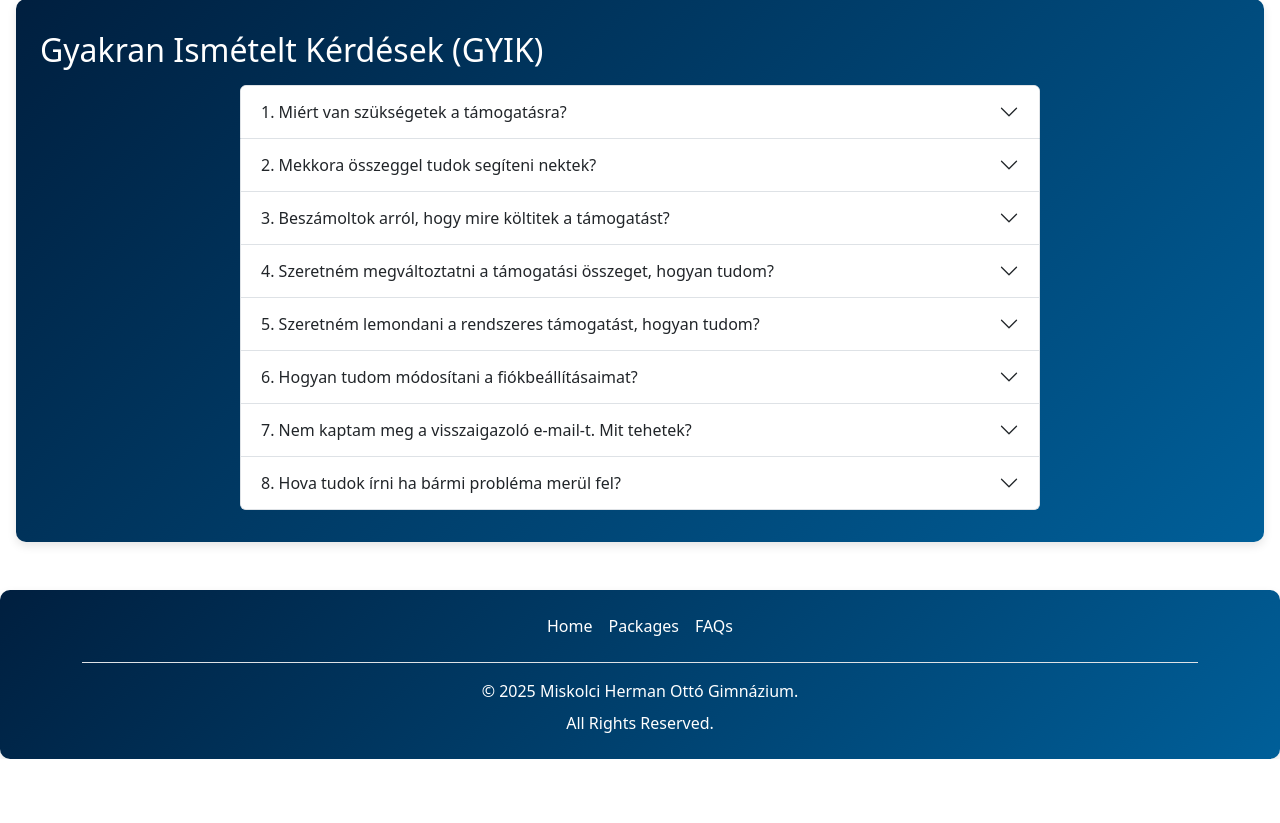
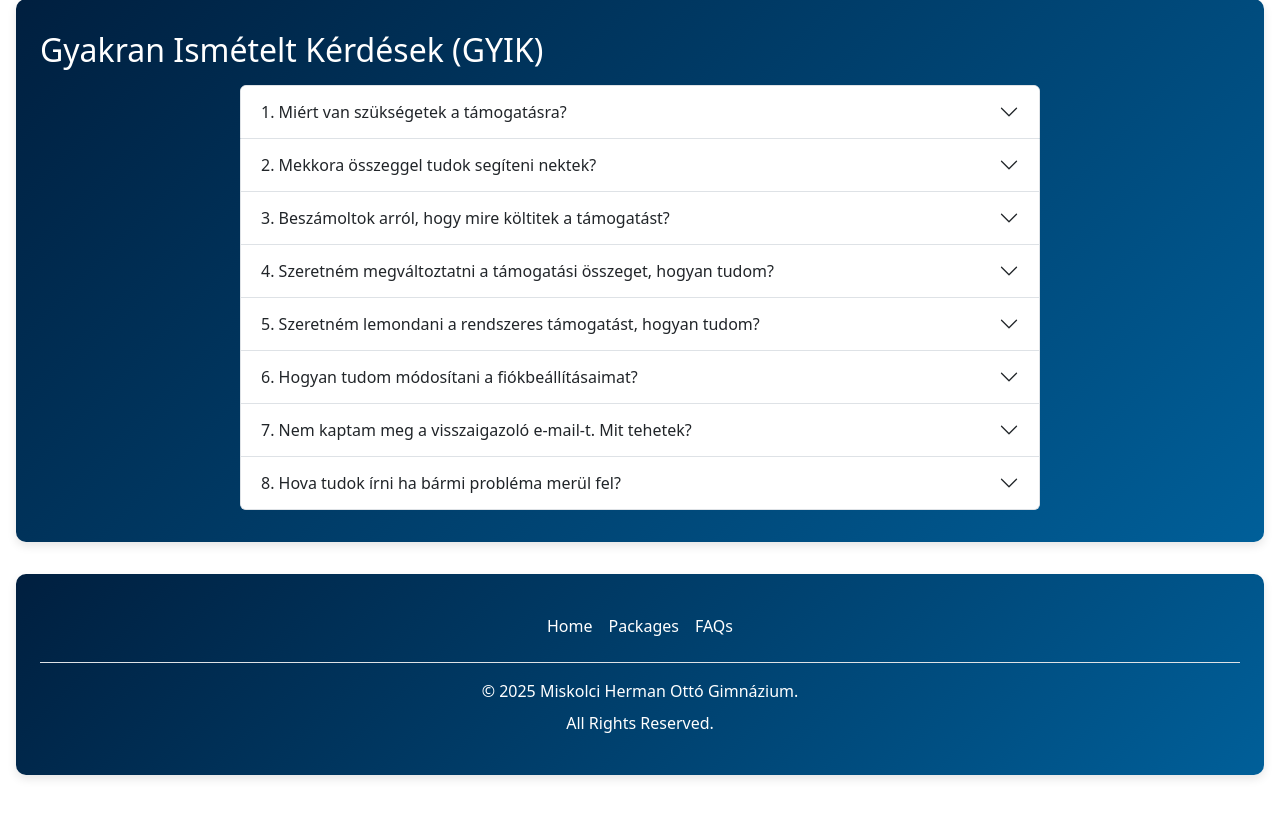
Before and after one commit to hlevente96/FoundFlow, a FastAPI app: page / in a window 1280 px wide. Shown: the part 1925-2748 px from the top of the page. Before the commit the page ends 2684 px from the top, so only its background shows below. Run offline with FastAPI, Linux system fonts and the light colour scheme.

Commit message:
Modifying the footer.

```diff
--- a/static/css/base.css
+++ b/static/css/base.css
@@ -3,11 +3,8 @@
 /* ----------- */
 body {
   font-family: 'Arial', sans-serif;
-  margin: 0;
-  padding: 0;
   background: #f9f9f9;
   color: #333;
-  line-height: 1.6;
 }
 
 main {
@@ -178,13 +175,6 @@
 /* ------------- */
 /* Footer Styles */
 /* ------------- */
-.footer-section {
-  background: linear-gradient(135deg, #001f3f, #005f99);
-  color: white;
-  padding: 1rem 1rem;
-  border-radius: 10px;
-  box-shadow: 0 4px 10px rgba(0, 0, 0, 0.1);
-}
 
 .footer-section p {
   margin: 0.5rem 0;
@@ -195,13 +185,3 @@
 .footer-section .text-body-secondary {
   color: white !important;
 }
-
-.footer-section p a {
-  color: #fff;
-  text-decoration: none;
-  transition: color 0.3s;
-}
-
-.footer-section p a:hover {
-  color: #4caf50;
-}
--- a/templates/home.html
+++ b/templates/home.html
@@ -262,11 +262,8 @@
     </div>
   </section>
 
-
-</main>
-
+  <section class="content-section">
     <footer class="footer-section">
-  <div class="container">
         <ul class="nav justify-content-center border-bottom pb-3 mb-3">
           <li class="nav-item"><a href="/" class="nav-link px-2 text-body-secondary">Home</a></li>
           <li class="nav-item"><a href="#package" class="nav-link px-2 text-body-secondary">Packages</a></li>
@@ -274,5 +271,6 @@
         </ul>
         <p class="text-center text-body-secondary">© 2025 Miskolci Herman Ottó Gimnázium.</p>
         <p class="text-center text-body-secondary">All Rights Reserved.</p>
-  </div>
     </footer>
+  </section>
+</main>
```
Lines whose indentation alone changed are shown as unchanged.
